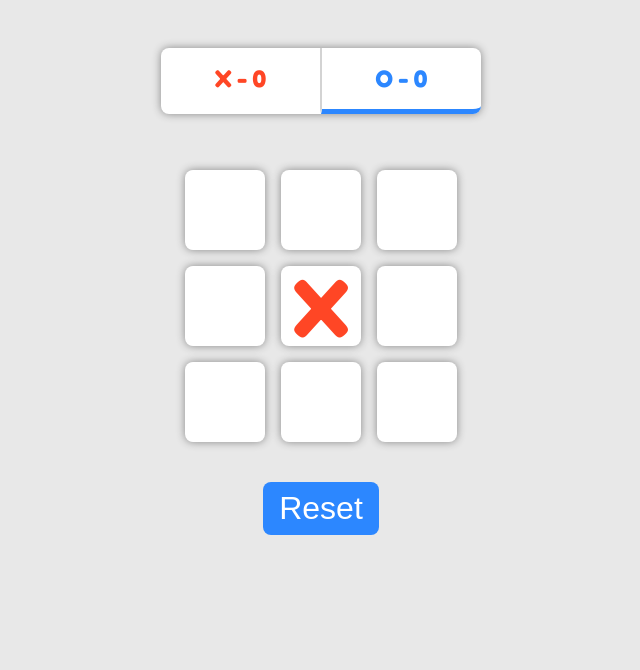
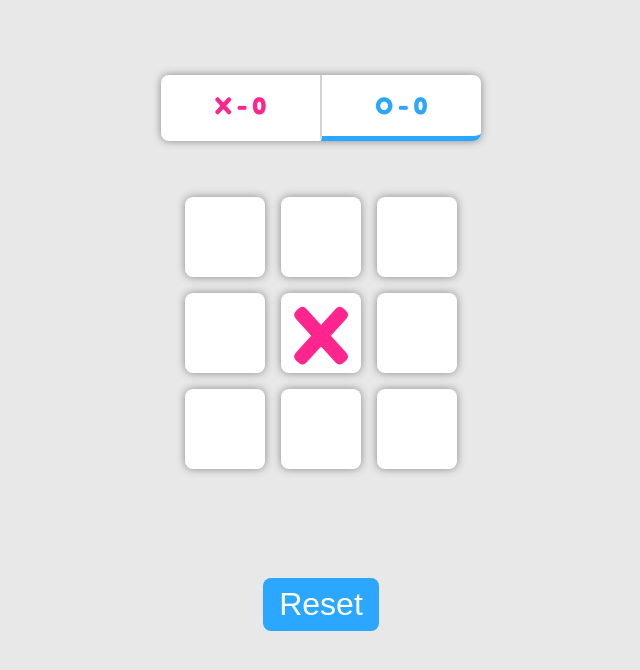
Before and after one commit to matheusjosebv/Tic-Tac-Toe-Game, a React (Vite) app: page / in a window 1280 px wide. Both pictures are taken after a click on the button 640 px from the left and 306 px from the top of the page. Shown: the top 670 px of the page, without its empty margins (319-959 px from the left). Built offline with nearby package versions, Linux system fonts and the light colour scheme.

Commit message:
animations implemented

```diff
--- a/package.json
+++ b/package.json
@@ -10,9 +10,13 @@
     "preview": "vite preview"
   },
   "dependencies": {
+    "@lottiefiles/lottie-player": "^2.0.2",
+    "@lottiefiles/react-lottie-player": "^3.5.3",
+    "gsap": "^3.12.1",
     "react": "^18.2.0",
     "react-dom": "^18.2.0",
-    "sass": "^1.63.4"
+    "sass": "^1.63.4",
+    "split-type": "^0.3.3"
   },
   "devDependencies": {
     "@types/react": "^18.0.37",
--- a/src/components/App/App.jsx
+++ b/src/components/App/App.jsx
@@ -1,8 +1,12 @@
 import "./App.scss";
+import gsap from "gsap";
+import SplitText from "split-type";
+import { useEffect, useRef, useState } from "react";
+import { Player } from "@lottiefiles/react-lottie-player";
+
 import Board from "../Board/Board";
-import { useState } from "react";
+import ResetBtn from "../ResetBtn/ResetBtn";
 import ScoreBoard from "../ScoreBoard/ScoreBoard";
-import ResetBtn from "../ResetBtn/ResetBtn";
 
 function App() {
   const WIN_CONDITIONS = [
@@ -16,9 +20,11 @@ function App() {
     [2, 4, 6],
   ];
 
-  const [board, setBoard] = useState(Array(9).fill(null));
+  const fireworksRef = useRef();
+  const resultMessageRef = useRef();
   const [xPlaying, setXPlaying] = useState(true);
   const [gameOver, setGameOver] = useState(false);
+  const [board, setBoard] = useState(Array(9).fill(null));
   const [scores, setScores] = useState({ xScore: 0, oScore: 0, result: "" });
 
   const handleBoxClick = (boxIndex) => {
@@ -65,24 +71,59 @@ function App() {
   const resetGame = () => {
     setGameOver(false);
     setBoard(Array(9).fill(null));
+    setScores((prev) => ({ ...prev, result: "" }));
   };
+
+  useEffect(() => {
+    let split;
+    let tl;
+
+    if (resultMessageRef.current) {
+      split = SplitText.create(resultMessageRef.current, {
+        lineClass: "text",
+      });
+      tl = gsap.timeline();
+
+      tl.from(split.chars, { y: 40, opacity: 0, ease: "back", stagger: 0.033 });
+    }
+
+    return () => {
+      if (tl) tl.kill();
+      if (split) split.revert();
+    };
+  }, [gameOver]);
 
   return (
     <div className="app">
       <ScoreBoard scores={scores} gameOver={gameOver} xPlaying={xPlaying} />
       <Board board={board} onClick={!gameOver ? handleBoxClick : () => {}} />
+      <div className="resultMessage">
         {gameOver && (
           <div
-          className={`resultMessage
+            ref={resultMessageRef}
+            id="resultMessage"
+            className={`message
         ${scores.result === "X" && "XWon"}
         ${scores.result === "O" && "OWon"}`}
           >
+            <>
               {scores.result === "O" && scores.result + " has won!"}
               {scores.result === "X" && scores.result + " has won!"}
               {scores.result === "Draw" && scores.result}
+            </>
           </div>
         )}
+      </div>
       <ResetBtn onClick={resetGame} />
+
+      {(scores.result === "O" || scores.result === "X") && (
+        <Player
+          ref={fireworksRef}
+          className="fireworks"
+          autoplay
+          src="https://assets2.lottiefiles.com/packages/lf20_rovf9gzu.json"
+        />
+      )}
     </div>
   );
 }
--- a/src/components/App/App.scss
+++ b/src/components/App/App.scss
@@ -2,12 +2,27 @@
 
 .app {
   position: relative;
+  padding: 75px 0 0;
 
   .resultMessage {
     display: flex;
-    justify-content: center;
-    margin: 30px 0;
+    width: 320px;
+    margin: 30px auto;
+    text-align: center;
+
+    height: 38.5px;
     font-size: 2rem;
+
+    .message {
+      display: flex;
+      align-items: center;
+      justify-content: center;
+
+      .text {
+        position: absolute;
+        right: 0;
+      }
+    }
   }
 
   .XWon {
@@ -17,4 +32,12 @@
   .OWon {
     color: $blue;
   }
+
+  .fireworks {
+    position: absolute;
+    top: 0;
+    left: 0;
+    width: 100vw;
+    height: 60vh;
+  }
 }
--- a/src/components/Board/Board.jsx
+++ b/src/components/Board/Board.jsx
@@ -1,11 +1,28 @@
+/* eslint-disable react/prop-types */
 import "./Board.scss";
+import gsap from "gsap";
 import Box from "../Box/Box";
+import { useEffect, useRef } from "react";
 
 export default function Board({ board, onClick }) {
+  const boardRef = useRef();
+
+  useEffect(() => {
+    const tl = gsap.timeline();
+    const board = boardRef.current.children;
+
+    tl.to(board, { scale: 1, delay: 0.5, stagger: 0.1, ease: "back" });
+
+    return () => {
+      tl.kill();
+    };
+  }, []);
+
   return (
-    <div className="board">
+    <div className="board" ref={boardRef}>
       {board.map((value, i) => (
         <Box
+          className="box"
           key={i}
           value={value}
           onClick={() => value === null && onClick(i)}
--- a/src/components/Board/Board.scss
+++ b/src/components/Board/Board.scss
@@ -5,4 +5,8 @@
   grid-template-columns: repeat(3, 6rem);
   place-items: center;
   justify-content: center;
+
+  > .box {
+    transform: scale(0);
+  }
 }
--- a/src/components/Box/Box.jsx
+++ b/src/components/Box/Box.jsx
@@ -1,11 +1,25 @@
 /* eslint-disable react/prop-types */
 import "./Box.scss";
+import gsap from "gsap";
+import { useEffect, useRef } from "react";
 
 export default function Box({ value, onClick }) {
+  const boxRef = useRef();
+
+  useEffect(() => {
+    const box = boxRef.current.children;
+    let tl = gsap.timeline({ defaults: { ease: "back", duration: 0.17 } });
+    if (value) tl.from(box, { scale: 0 }).to(box, { scale: 1 });
+
+    return () => {
+      if (tl) tl.kill();
+    };
+  }, [value]);
+
   const style = value === "X" ? "box x" : "box o";
   return (
-    <button onClick={onClick} className={style}>
-      {value}
+    <button ref={boxRef} onClick={onClick} className={style}>
+      <div className="character">{value}</div>
     </button>
   );
 }
--- a/src/components/Box/Box.scss
+++ b/src/components/Box/Box.scss
@@ -18,6 +18,10 @@
   &:hover {
     box-shadow: 0px 0px 15px #888;
   }
+
+  .character {
+    transform: scale(0);
+  }
 }
 
 .x {
--- a/src/components/ResetBtn/ResetBtn.jsx
+++ b/src/components/ResetBtn/ResetBtn.jsx
@@ -1,9 +1,22 @@
 /* eslint-disable react/prop-types */
+import gsap from "gsap";
 import "./ResetBtn.scss";
+import { useEffect, useRef } from "react";
 
 export default function ResetBtn({ onClick }) {
+  const resetBtnRef = useRef();
+
+  useEffect(() => {
+    const tl = gsap.timeline();
+
+    tl.to(resetBtnRef.current, { opacity: 1, y: 0, delay: 1.6 });
+    return () => {
+      tl.kill();
+    };
+  }, []);
+
   return (
-    <button className="resetBtn" onClick={onClick}>
+    <button ref={resetBtnRef} className="resetBtn" onClick={onClick}>
       Reset
     </button>
   );
--- a/src/components/ResetBtn/ResetBtn.scss
+++ b/src/components/ResetBtn/ResetBtn.scss
@@ -13,6 +13,9 @@
   background: $blue;
   transition: 0.2s background;
 
+  opacity: 0;
+  transform: translateY(50%);
+
   &:hover {
     background: $dark-blue;
   }
--- a/src/components/ScoreBoard/ScoreBoard.jsx
+++ b/src/components/ScoreBoard/ScoreBoard.jsx
@@ -1,10 +1,29 @@
 /* eslint-disable react/prop-types */
 import "./ScoreBoard.scss";
+import gsap from "gsap";
+import { useEffect, useRef } from "react";
 
 export default function ScoreBoard({ scores, xPlaying, gameOver }) {
   const { xScore, oScore } = scores;
+
+  const scoreBoardRef = useRef();
+
+  useEffect(() => {
+    const tl = gsap.timeline();
+    const score = scoreBoardRef.current;
+
+    tl.to(score, { y: 0, delay: 1.3, opacity: 1 }).to(score.children, {
+      y: 0,
+      opacity: 1,
+      stagger: 0.2,
+    });
+
+    return () => {
+      tl.kill();
+    };
+  }, []);
   return (
-    <div className="scoreBoard">
+    <div className="scoreBoard" ref={scoreBoardRef}>
       <span
         className={`score xScore ${!xPlaying && "inactive"}
         ${gameOver && "inactive"}`}
--- a/src/components/ScoreBoard/ScoreBoard.scss
+++ b/src/components/ScoreBoard/ScoreBoard.scss
@@ -8,15 +8,22 @@
   width: 20rem;
   font-size: 1.5rem;
   background-color: white;
-  margin: 3rem auto;
+  margin: 0 auto 3rem;
   box-shadow: 0px 0px 8px #888888;
   border-radius: 0.5rem;
   font-weight: bold;
+  transform: translateY(50%);
+  opacity: 0;
 
   .score {
     width: 100%;
     text-align: center;
     padding: 1rem 0rem;
+    box-sizing: border-box;
+    transform-origin: 0 0;
+    transition: 0.2s border-bottom;
+    transform: translateY(20%);
+    opacity: 0;
   }
 
   .xScore {
--- a/src/styles/shared.scss
+++ b/src/styles/shared.scss
@@ -1,5 +1,5 @@
 @import url("https://fonts.googleapis.com/css2?family=Fredoka:wght@300;400;500;600;700&display=swap");
 
-$red: rgb(255, 70, 37);
-$blue: rgb(44, 135, 255);
+$red: rgb(255, 37, 142);
+$blue: rgb(44, 167, 255);
 $dark-blue: rgb(44, 119, 255);
```
Also changed, not shown: 1 other file (tests, documents, lock files or other folders). Lines whose indentation alone changed are shown as unchanged.
